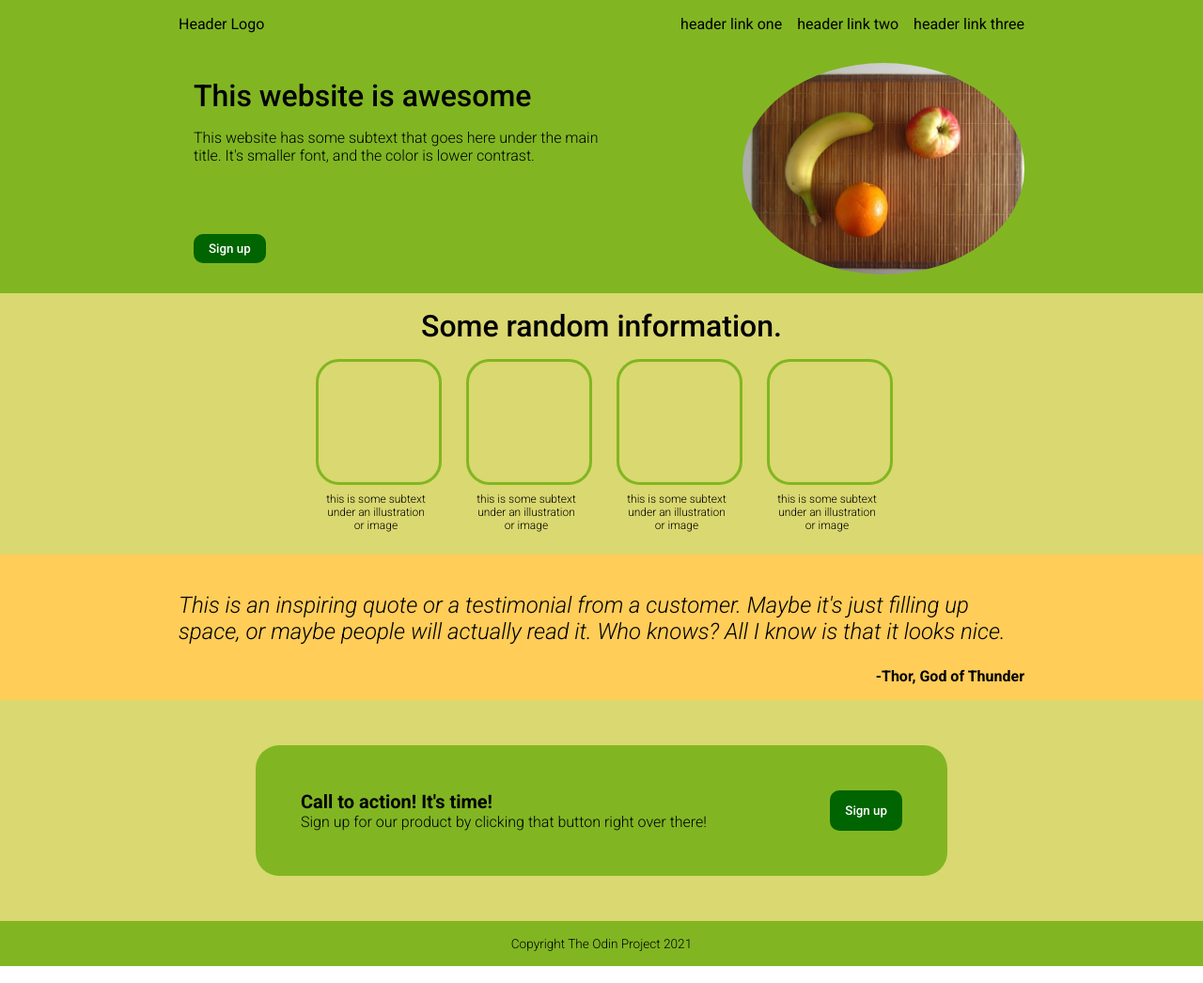
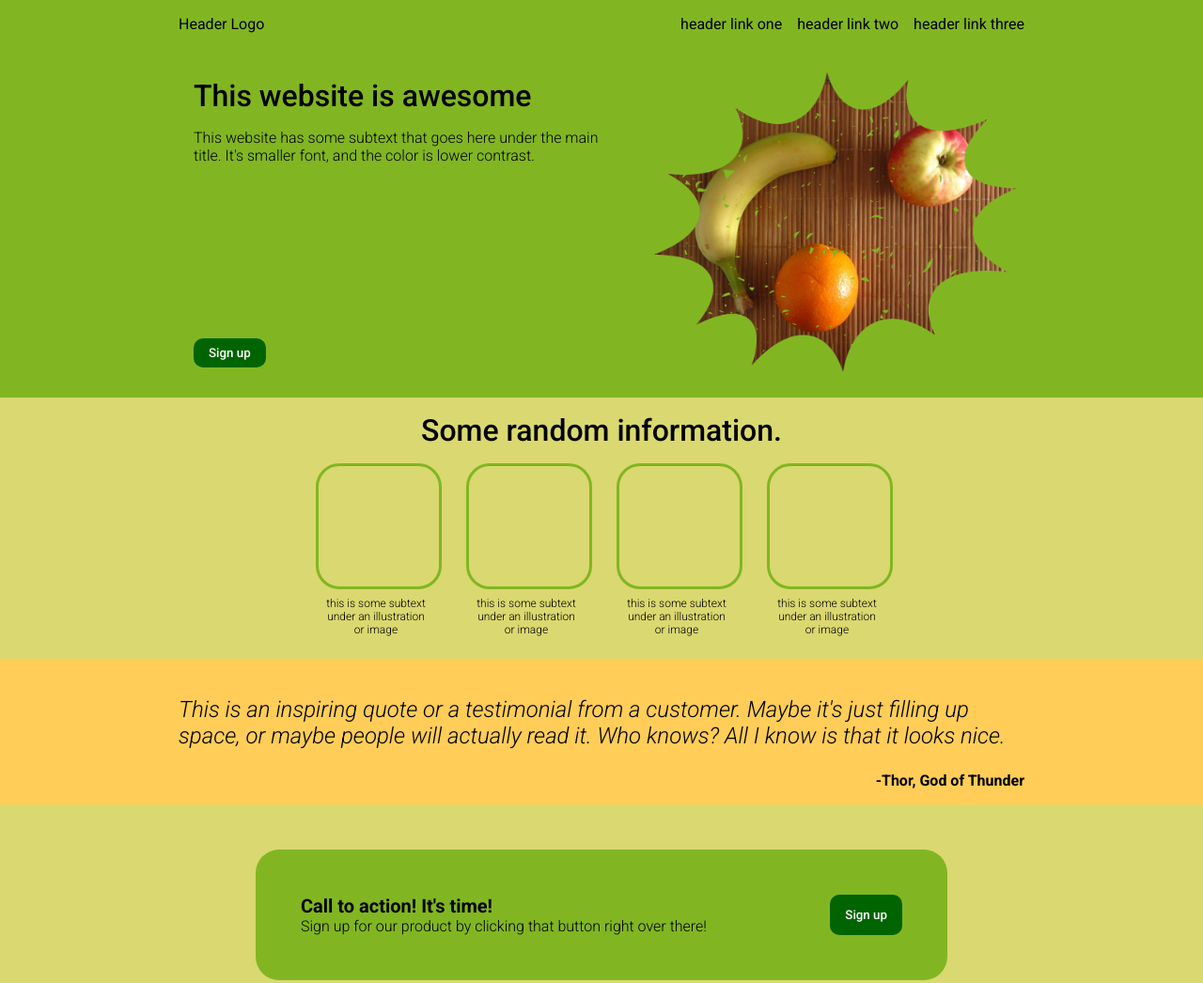
Before and after one commit to mfrazb/hiplab, a plain HTML site: page index.html in a window 1280 px wide. Shown: the top 1046 px of the page at 94% size. Drawn offline with Linux system fonts and the light colour scheme.

Commit message:
Update fruit imagery in hero section

```diff
--- a/index.html
+++ b/index.html
@@ -32,7 +32,7 @@
                     <button>Sign up</button>
                 </div>
                 <div class="right-hero">
-                    <img id="heroImg" src="images/breakfast-fruits-modnar-morguefile.jpeg">
+                    <img id="heroImg" src="images/fruit-pow.png">
                 </div>
             </div>
         </div>
--- a/styles.css
+++ b/styles.css
@@ -99,8 +99,7 @@ button {
 
 .right-hero>img {
     flex: 1;
-    max-width: 300px;
-    border-radius: 50%;
+    max-width: 400px;
 }
 
 .gallery>.content {
```
Also changed, not shown: images/breakfast-fruits-modnar-morguefile.jpeg (deleted), images/fruit-pow.png (added).
